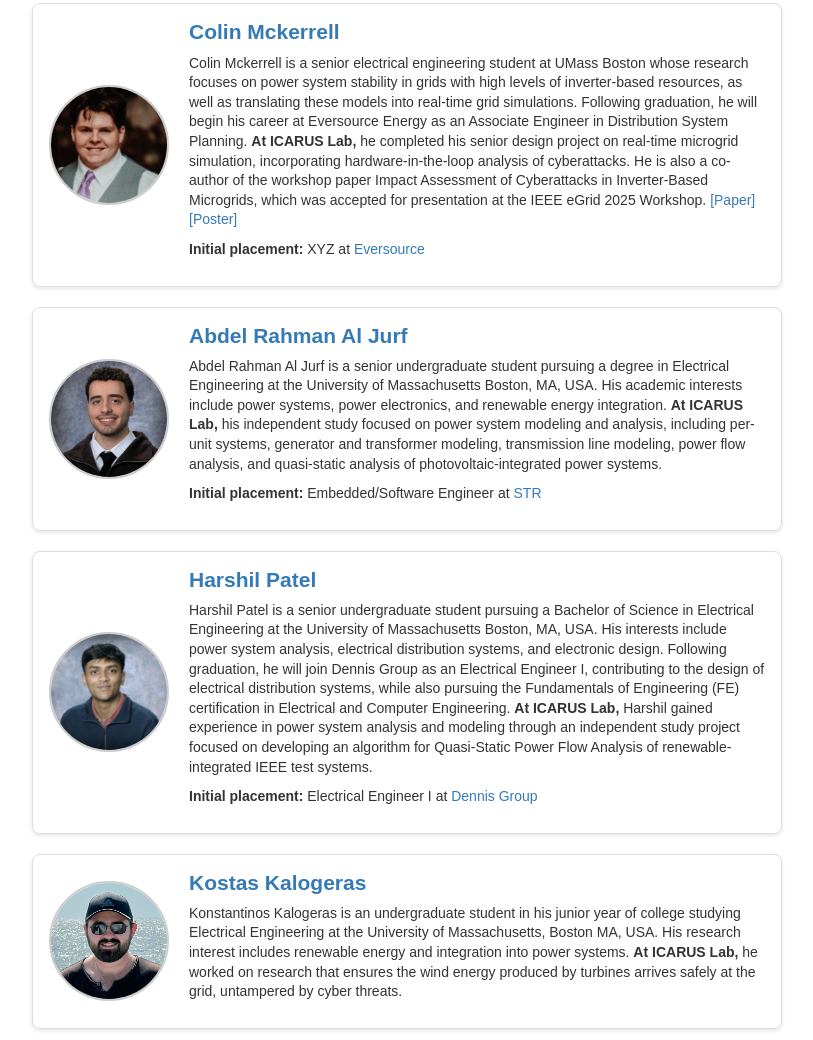
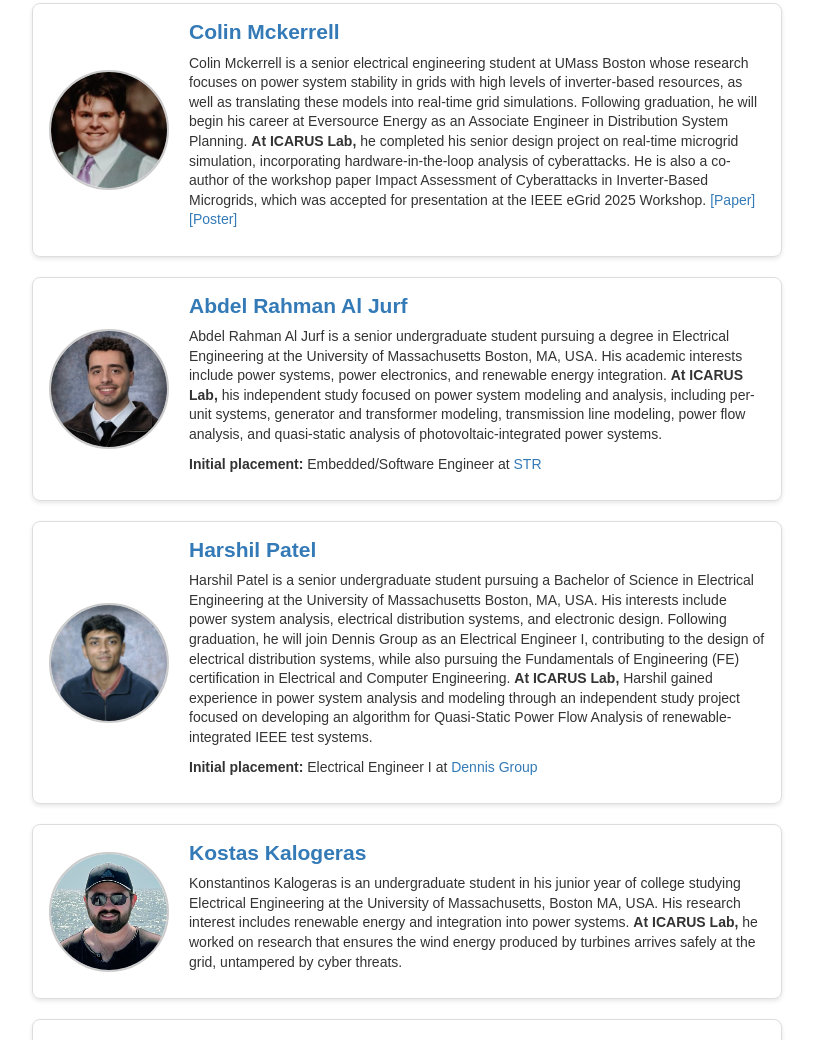
Before and after one commit to zografop/zografop.github.io, a plain HTML site: page people.html in a window 1280 px wide. Shown: the part 2334-3374 px from the top of the page, without its empty margins (38-851 px from the left). Drawn offline with nearby package versions, Linux system fonts and the light colour scheme.

Commit message:
Update people.html

```diff
--- a/people.html
+++ b/people.html
@@ -297,7 +297,7 @@
                     <div class="bio">
                       <h2><strong><a href="https://www.linkedin.com/in/colin-mckerrell/" target="_blank">Colin Mckerrell</a></strong></h2>
                       <p>Colin Mckerrell is a senior electrical engineering student at UMass Boston whose research focuses on power system stability in grids with high levels of inverter-based resources, as well as translating these models into real-time grid simulations. Following graduation, he will begin his career at Eversource Energy as an Associate Engineer in Distribution System Planning. <strong>At ICARUS Lab,</strong> he completed his senior design project on real-time microgrid simulation, incorporating hardware-in-the-loop analysis of cyberattacks. He is also a co-author of the workshop paper Impact Assessment of Cyberattacks in Inverter-Based Microgrids, which was accepted for presentation at the IEEE eGrid 2025 Workshop. <a href="./Papers/RTS_paper.pdf" target="_blank"> [Paper]<a href="./Posters/RTS_Poster.pdf" target="_blank"> [Poster] </a> </p>
-                      <p><strong>Initial placement:</strong> XYZ at <a href="https://www.eversource.com/residential/" target="_blank">Eversource</a></p>
+                      <!-- <p><strong>Initial placement:</strong> XYZ at <a href="https://www.eversource.com/residential/" target="_blank">Eversource</a></p> -->
                     </div>
                 </div>
 
```
